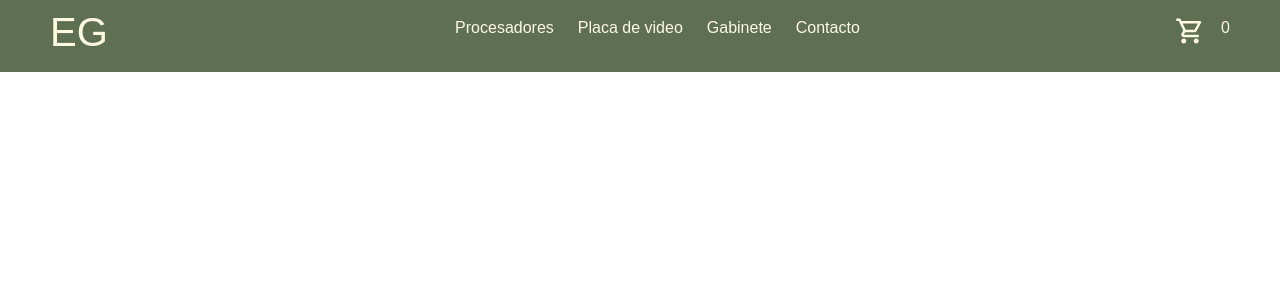
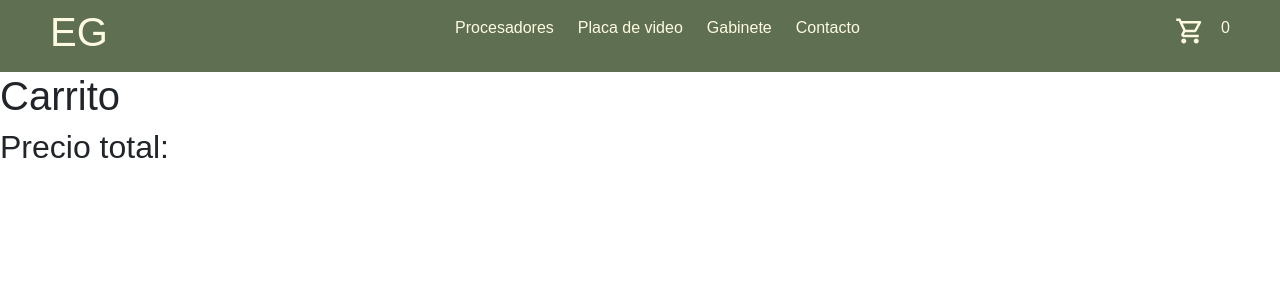
Before and after one commit to Dylan-iks/mi-ecomerce, a React (Vite) app: page /carrito in a window 1280 px wide. Shown: the top 300 px of the page. Built offline with nearby package versions, Linux system fonts and the light colour scheme.

Commit message:
agregando pag carrito

```diff
--- a/src/App.jsx
+++ b/src/App.jsx
@@ -6,14 +6,45 @@
 import ItemDetailContainer from './components/cards/ItemDetailContainer'
 import { BrowserRouter, Route, Routes } from 'react-router-dom'
 import Contacto from './components/contacto/Contacto'
+import { CartContext } from './components/context/CartContext'
+import { useState } from 'react'
+import Carrito from './components/carrito/Carrito'
 
 
 
 function App() {
 
+  const [carrito, setCarrito] = useState([])
+
+  const agregarAlCarrito = (item, cantidad) => {
+
+    const itemAgregado = {...item, cantidad};
+
+    const nuevoCarrito = [...carrito]
+
+    const estaEnElCarrito = nuevoCarrito.find((producto) => producto.id === itemAgregado.id)
+
+    if (estaEnElCarrito){
+      estaEnElCarrito.cantidad += cantidad
+    } else {
+      nuevoCarrito.push(itemAgregado)
+    }
+
+    setCarrito(nuevoCarrito)
+
+  }
+
+  const cantidadEnCarrito = () => {
+    return carrito.reduce((acc, prod) => acc + prod.cantidad, 0)
+  }
+
+  const precioTotal = () => {
+    return carrito.reduce((acc, prod) => acc + prod.precio * prod.cantidad)
+  }
 
   return (
     <>
+      <CartContext.Provider value={ {carrito, agregarAlCarrito, cantidadEnCarrito} }>
         <BrowserRouter>
 
           <NavBar/>
@@ -24,11 +55,13 @@
             <Route path='/productos' element = {<ItemListContainer />}/>
             <Route path='/productos/:category' element = {<ItemListContainer />}/>
             <Route path='/contacto' element = {<Contacto />}/>
+            <Route path='/carrito' element = {<Carrito />}/>
           </Routes>
 
 
 
           </BrowserRouter>
+      </CartContext.Provider>
 
       {/* <ItemCount stock = {10}/> */}
     </>
--- a/src/components/NavBar/CartWidget.jsx
+++ b/src/components/NavBar/CartWidget.jsx
@@ -1,12 +1,20 @@
 
+import { useContext } from "react";
 import "./NavBar.css"
 import { MdOutlineShoppingCart } from "react-icons/md";
+import { CartContext } from "../context/CartContext";
+import { Link } from "react-router-dom";
 
 const CartWidget = () => {
+
+    const { cantidadEnCarrito } = useContext(CartContext)
     return (
-        <div className="cartwidget">
-            <MdOutlineShoppingCart color = "#FEFAE0" size={30} />
-            <p>0</p>
+        <div>
+            <Link className="cartwidget" to = "/carrito">
+                <MdOutlineShoppingCart color = "#FEFAE0" size={30} />
+                <p>{cantidadEnCarrito()}</p>
+            </Link>
+
         </div>
     )
 }
--- a/src/components/NavBar/NavBar.css
+++ b/src/components/NavBar/NavBar.css
@@ -43,6 +43,7 @@
     flex-direction: row;
     justify-content: center;
     gap: 1rem;
+    text-decoration: none;
 }
 
 .cartwidget img {
@@ -53,4 +54,5 @@
 .cartwidget p {
     margin-right: 50px;
     color: #FEFAE0;
+
 }
--- a/src/components/cards/ItemDetail.jsx
+++ b/src/components/cards/ItemDetail.jsx
@@ -1,7 +1,11 @@
-import React, { useState } from 'react'
+import React, { useContext, useState } from 'react'
 import ItemCount from "../ItemCount/ItemCount"
+import { CartContext } from '../context/CartContext'
 
 const ItemDetail = ( {item} ) => {
+
+  const { carrito, agregarAlCarrito } = useContext(CartContext)
+  console.log(carrito);
 
   const [cantidad, setCantidad] = useState(1)
 
@@ -13,9 +17,9 @@
       cantidad > 1 && setCantidad(cantidad - 1)
     }
 
-    const comprar = () => {
-        console.log({...item, cantidad});
-    }
+
+
+
   return (
     <div className='container'>
         <img src={item.image} alt={item.title} />
@@ -24,7 +28,10 @@
             <p>{item.description}</p>
             <p>{item.category}</p>
             <p>${item.price}</p>
-            <ItemCount cantidad={cantidad} sumar={sumar} restar={restar} comprar={comprar} />
+            <ItemCount  cantidad={cantidad}
+                        sumar={sumar}
+                        restar={restar}
+                        comprar={() => {agregarAlCarrito(item, cantidad)}} />
         </div>
 
     </div>
--- /dev/null
+++ b/src/components/carrito/Carrito.jsx
@@ -0,0 +1,27 @@
+import React, { useContext } from 'react'
+import { CartContext } from '../context/CartContext'
+
+const Carrito = () => {
+    const { carrito } = useContext(CartContext)
+  return (
+    <div>
+        <h1>Carrito</h1>
+
+        {
+            carrito.map((prod) => (
+                <div key={prod.id}>
+                    <h3>{prod.title}</h3>
+                    <p>Precio unit: ${prod.price}</p>
+                    <p>Precio total: ${prod.price * prod.cantidad}</p>
+                    <p>Cant: {prod.cantidad}</p>
+                </div>
+
+            ))
+        }
+
+        <h2>Precio total: </h2>
+    </div>
+  )
+}
+
+export default Carrito
--- /dev/null
+++ b/src/components/context/CartContext.jsx
@@ -0,0 +1,4 @@
+import { createContext } from "react";
+
+
+export const CartContext = createContext();
```
Lines whose indentation alone changed are shown as unchanged.
